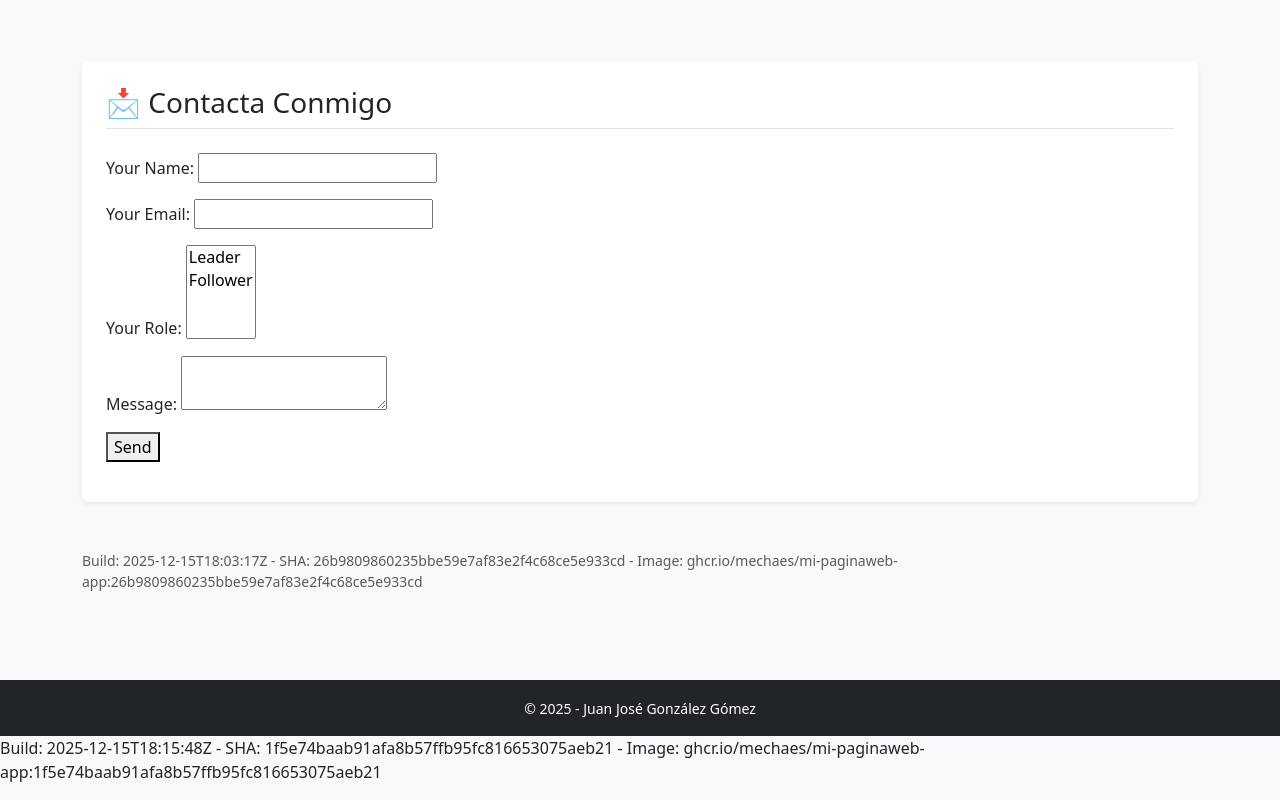
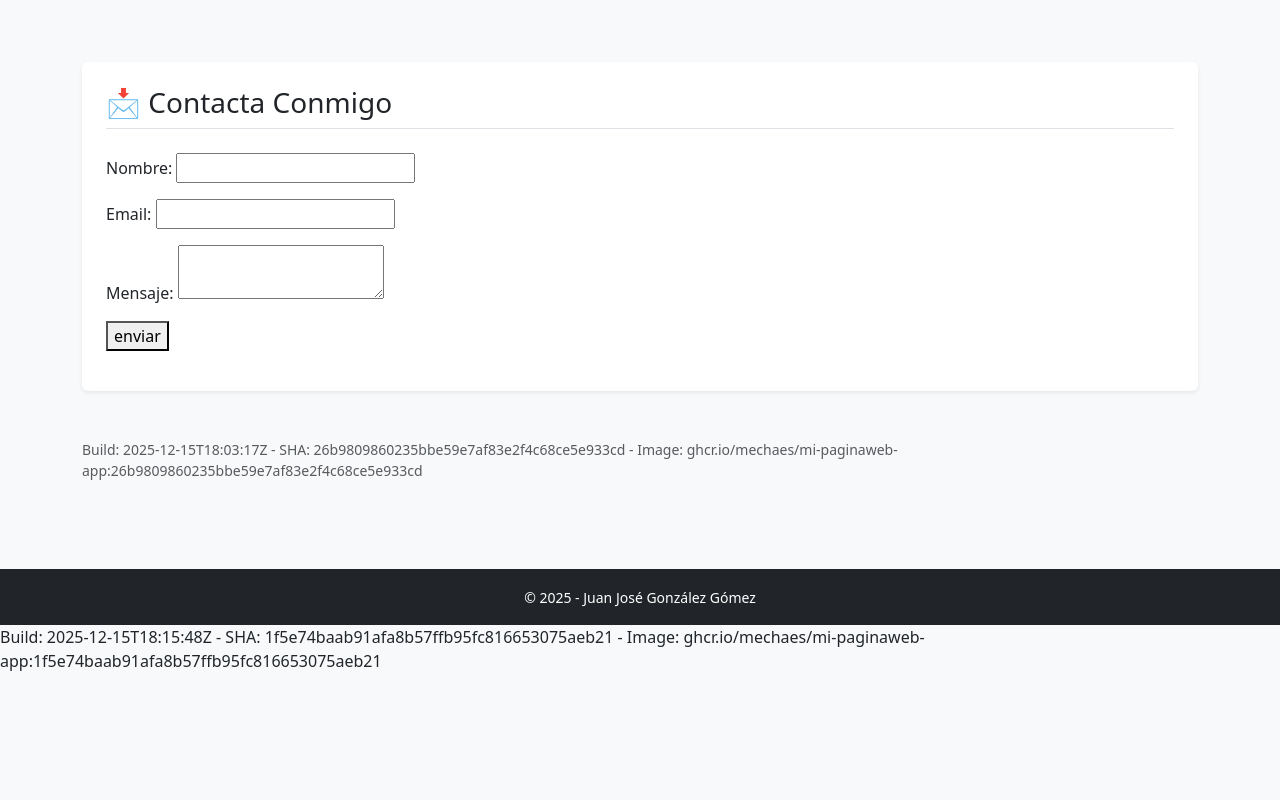
Before and after one commit to mechaes/netlify-practica, a plain HTML site: page index.html in a window 1280 px wide. Shown: the part 1039-1839 px from the top of the page. After the commit the page ends 1728 px from the top, so only its background shows below. Drawn offline with nearby package versions, Linux system fonts and the light colour scheme.

Commit message:
finalizado correctamente el form

```diff
--- a/index.html
+++ b/index.html
@@ -164,22 +164,17 @@
 
         <form name="contact" method="POST" data-netlify="true">
           <p>
-            <label>Your Name: <input type="text" name="name" /></label>
+            <label>Nombre: <input type="text" name="name" /></label>
           </p>
           <p>
-            <label>Your Email: <input type="email" name="email" /></label>
+            <label> Email: <input type="email" name="email" /></label>
+          </p>
+
+          <p>
+            <label>Mensaje: <textarea name="message"></textarea></label>
           </p>
           <p>
-            <label>Your Role: <select name="role[]" multiple>
-                <option value="leader">Leader</option>
-                <option value="follower">Follower</option>
-              </select></label>
-          </p>
-          <p>
-            <label>Message: <textarea name="message"></textarea></label>
-          </p>
-          <p>
-            <button type="submit">Send</button>
+            <button type="submit">enviar</button>
           </p>
         </form>
       </section>
```
